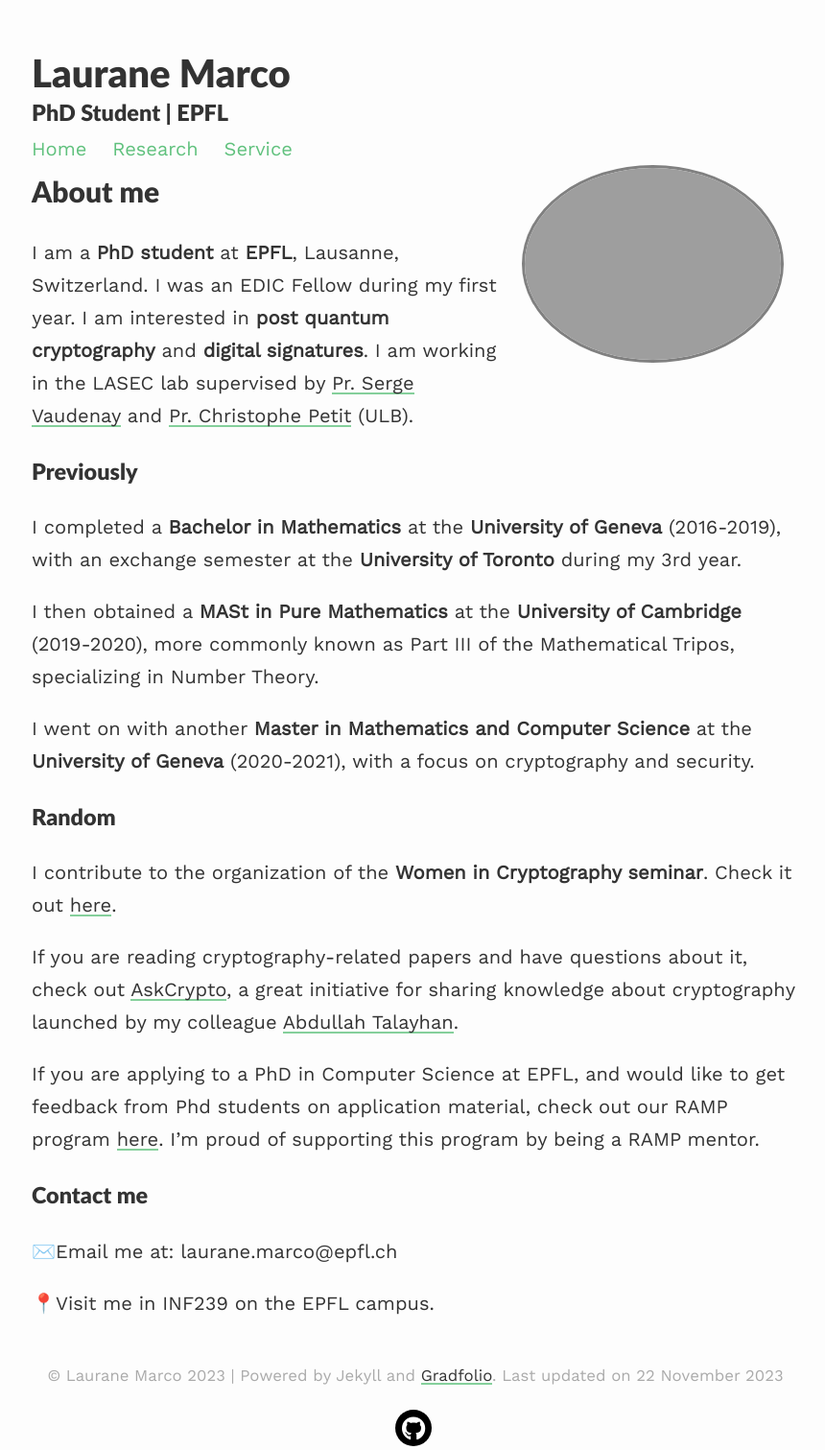
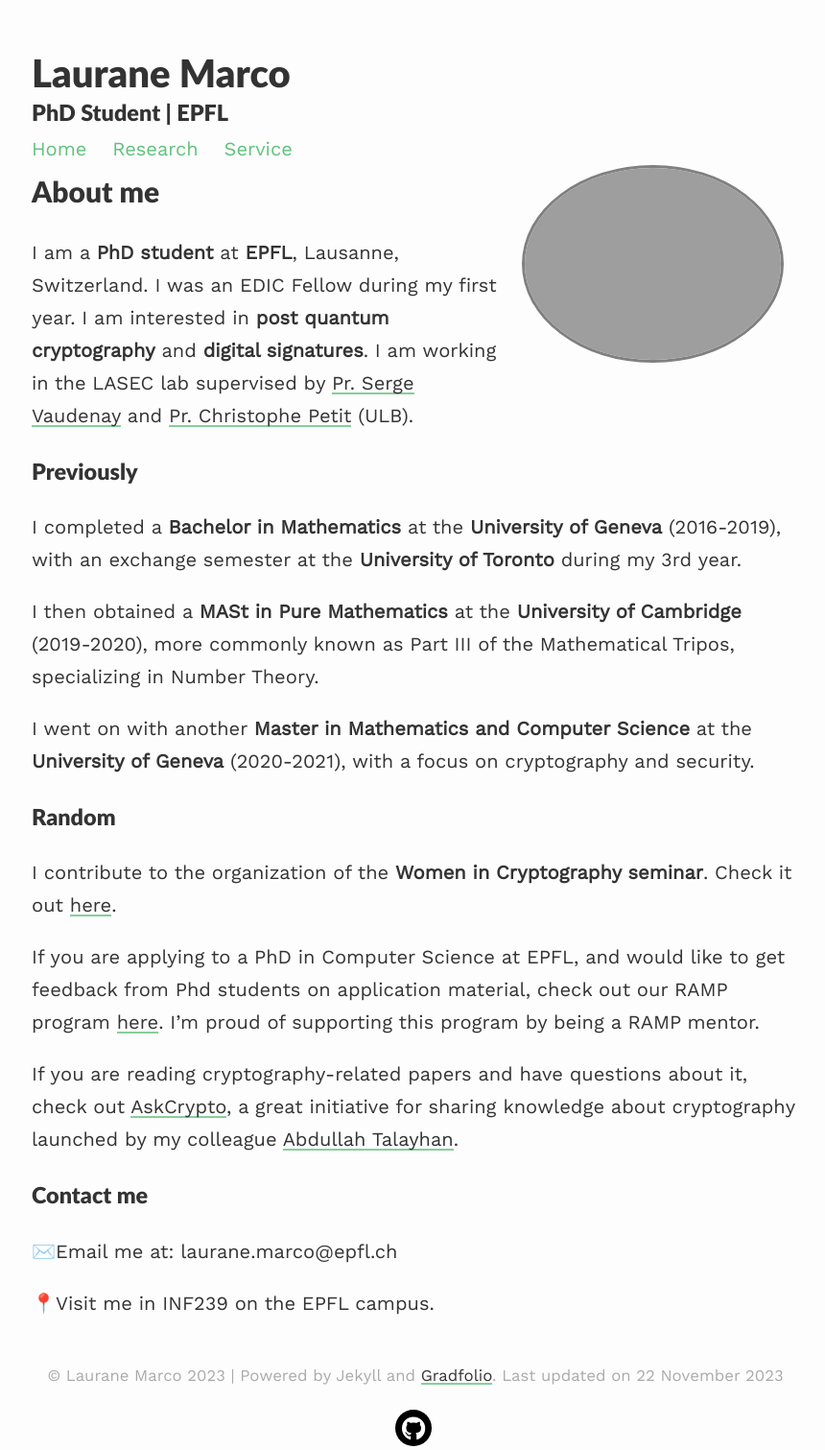
Before and after one commit to lauranemarco/lauranemarco.github.io, a Jekyll site: the page built from index.md, in a window 1280 px wide. Shown: the whole page at 96% size, without its empty margins (207-1067 px from the left). Built offline with Jekyll 4.4.1, drawn with Linux system fonts in a browser that asks for light colours; nearby versions of some CDN libraries; our own code applies the rules of GitHub Pages for plain Markdown files.

```diff
--- a/index.md
+++ b/index.md
@@ -24,9 +24,9 @@ I went on with another **Master in Mathematics and Computer Science** at the **U
 ### Random
 I contribute to the organization of the **Women in Cryptography seminar**. Check it out [here](https://www.womenincryptography.com/seminar/).
 
+If you are applying to a PhD in Computer Science at EPFL, and would like to get feedback from Phd students on application material, check out our RAMP program [here](https://epic-guide.github.io/ramp). I'm proud of supporting this program by being a RAMP mentor.
+
 If you are reading cryptography-related papers and have questions about it, check out [AskCrypto](https://askcryp.to), a great initiative for sharing knowledge about cryptography launched by my colleague [Abdullah Talayhan](https://www.abdullahtalayhan.com).
-
-If you are applying to a PhD in Computer Science at EPFL, and would like to get feedback from Phd students on application material, check out our RAMP program [here](https://epic-guide.github.io/ramp). I'm proud of supporting this program by being a RAMP mentor.
 
 ### Contact me
 ✉️Email me at: laurane.marco@epfl.ch
```
